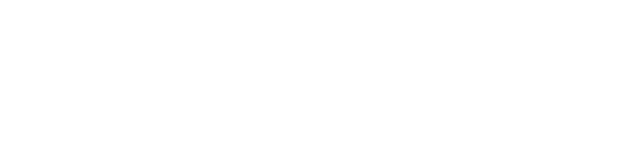
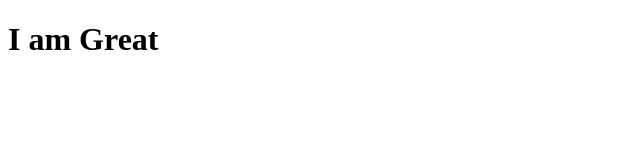
Before and after one commit to severus123/plant-project, a plain HTML site: page index.html in a window 1280 px wide. Shown: the whole page, without its empty margins (0-640 px from the left). Drawn offline with Linux system fonts and the light colour scheme.

Commit message:
add header

```diff
--- a/index.html
+++ b/index.html
@@ -6,6 +6,6 @@
     <title>Document</title>
 </head>
 <body>
-
+    <h1>I am Great</h1>
 </body>
 </html>
```
